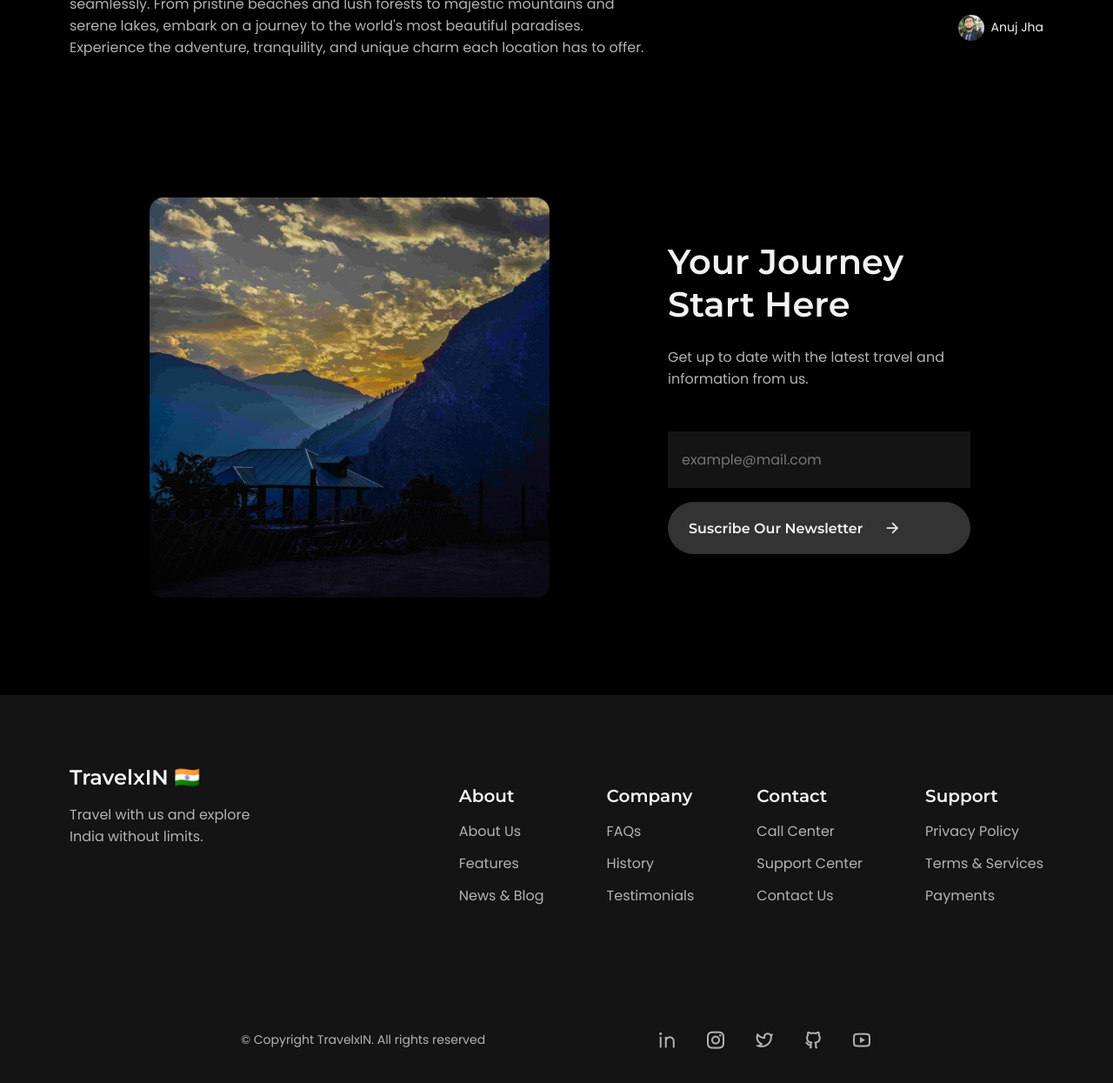
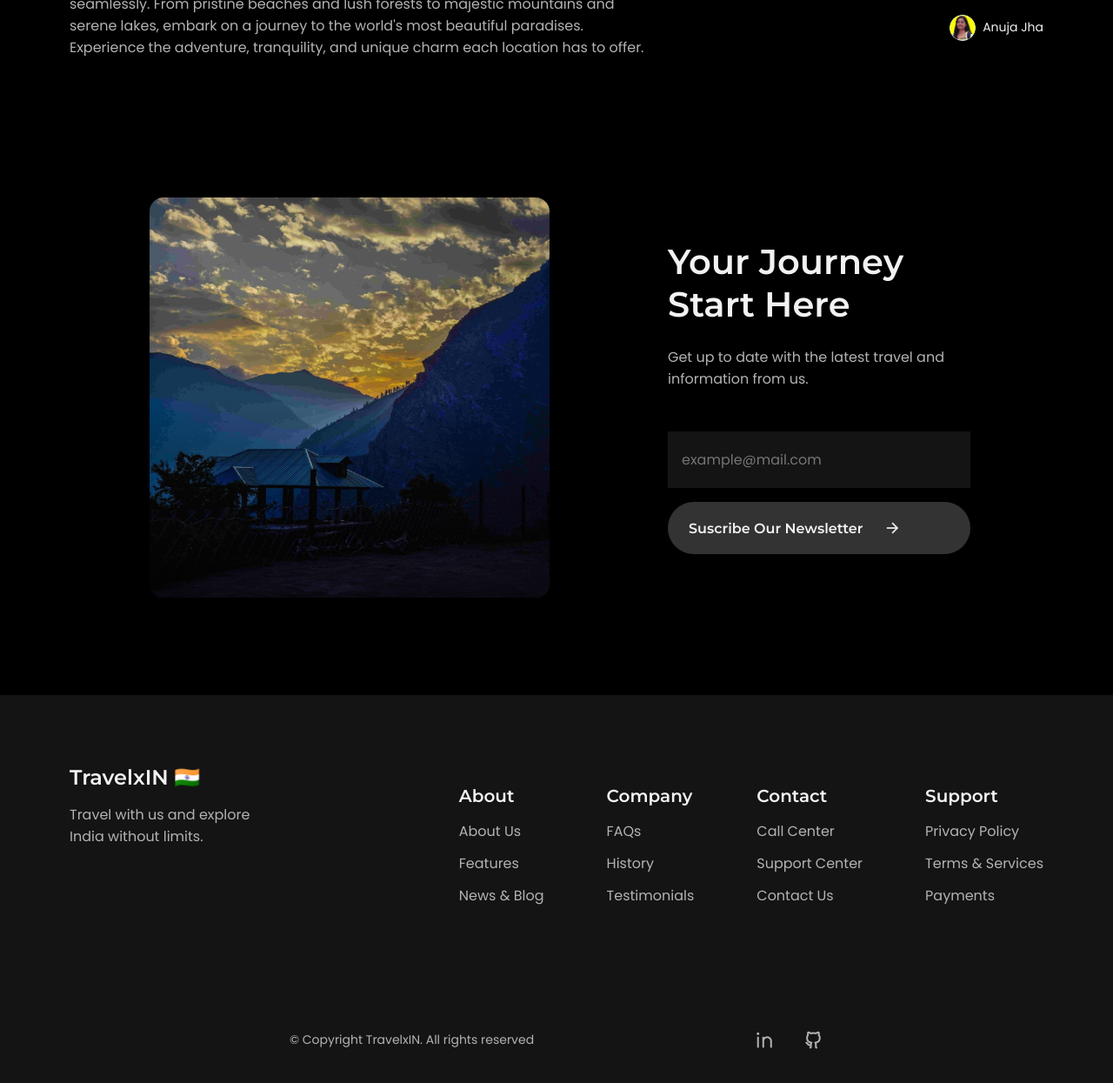
Before and after one commit to k-anuja06/TravelxIn, a plain HTML site: page index.html in a window 1280 px wide. Shown: the part 3765-5010 px from the top of the page at 87% size. Drawn offline with nearby package versions, Linux system fonts and the light colour scheme; files whose address does not match are found by name.

Commit message:
Update image sources and social media links in index.html

```diff
--- a/index.html
+++ b/index.html
@@ -327,7 +327,7 @@
         <div class="explore__container">
           <div class="explore__image">
             <img
-              src="/assets/img2//explore-dalLake3.webp.webp"
+              src="/assets/img2/explore-dalLake3.jpg.webp"
               alt="explore image"
               class="explore__img"
             />
@@ -351,11 +351,11 @@
 
             <div class="explore__user">
               <img
-                src="./assets/img2/explore-profile.webp"
+                src="./assets/img2/explore-profile2.png"
                 alt=""
                 class="explore__perfile"
               />
-              <span class="explore__name">Anuj Jha</span>
+              <span class="explore__name">Anuja Jha</span>
             </div>
           </div>
         </div>
@@ -452,39 +452,18 @@
         <div class="footer__group">
           <div class="footer__social">
             <a
-              href="https://www.linkedin.com/in/itsjhaanuj21/"
+              href="https://www.linkedin.com/in/k-anuja06/"
               target="_blank"
               class="footer__social-link"
             >
               <i class="ri-linkedin-line"></i>
             </a>
             <a
-              href="https://www.instagram.com/its_jhaanuj_21/"
-              target="_blank"
-              class="footer__social-link"
-            >
-              <i class="ri-instagram-line"></i>
-            </a>
-            <a
-              href="https://twitter.com/its_jhaanuj_21"
-              target="_blank"
-              class="footer__social-link"
-            >
-              <i class="ri-twitter-line"></i>
-            </a>
-            <a
-              href="https://github.com/its-jhaanuj-21"
+              href="https://github.com/k-anuja06"
               target="_blank"
               class="footer__social-link"
             >
               <i class="ri-github-line"></i>
-            </a>
-            <a
-              href="https://www.youtube.com/@AnujKrJha21"
-              target="_blank"
-              class="footer__social-link"
-            >
-              <i class="ri-youtube-line"></i>
             </a>
           </div>
 
```
Also changed, not shown: assets/img2/explore-profile2.png (added).
